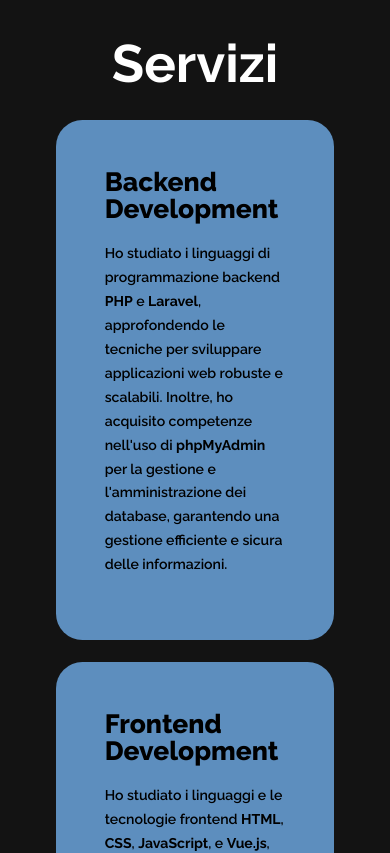
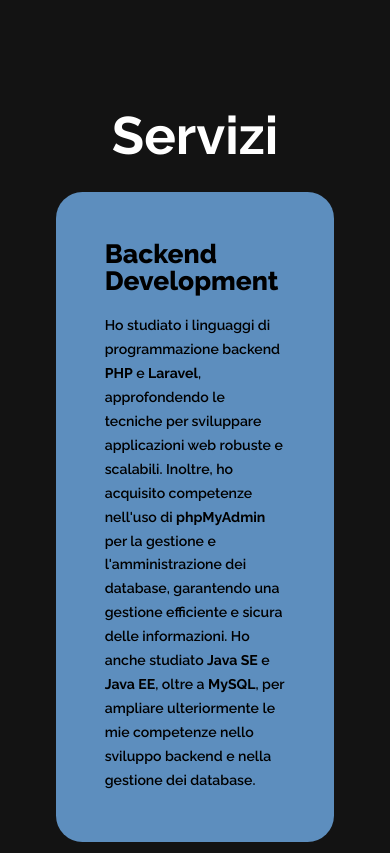
Before and after one commit to gianlucanied/my-new-portfolio, a Vue app: page / in a window 390 px wide. Shown: the part 1280-2133 px from the top of the page. Built offline with nearby package versions, Linux system fonts and the light colour scheme.

Commit message:
add: java academy

```diff
--- a/src/i18n.js
+++ b/src/i18n.js
@@ -10,9 +10,9 @@
     projects: "Projects",
     contacts: "Contacts",
     testoPresentazione:
-      "💁🏻‍♂️ I'm a Jr. Full Stack Web Developer, ambitious and passionate about the Tech world in all its facets. I have just successfully completed the Boolean Academy course, where I gained skills in the main development technologies for both <b>Frontend</b> and <b>Backend</b>. <br/>💪🏻 With a solid foundation of technical knowledge and a strong predisposition for teamwork, I am ready to tackle challenging projects in the field of software development.",
+      "💁🏻‍♂️ I'm a Jr. Full Stack Web Developer, ambitious and passionate about the Tech world in all its facets. I have just successfully completed the Boolean Academy course, where I gained skills in the main development technologies for both <b>Frontend</b> and <b>Backend</b>. <br/>💪🏻 With a solid foundation of technical knowledge and a strong predisposition for teamwork, I am ready to tackle challenging projects in the field of software development. Currently, I am attending an academy for IT consulting with the aim of deepening my study of Java SE and Java EE.",
     pBackend:
-      "I have studied backend programming languages such as <b>PHP</b> and <b>Laravel</b>, delving into techniques to develop robust and scalable web applications. Additionally, I have gained skills in using <b>phpMyAdmin</b> for database management and administration, ensuring efficient and secure handling of information.",
+      "I have studied backend programming languages such as <b>PHP</b> and <b>Laravel</b>, delving into techniques to develop robust and scalable web applications. Additionally, I have gained skills in using <b>phpMyAdmin</b> for database management and administration, ensuring efficient and secure handling of information. I have also studied <b>Java SE</b> and <b>Java EE</b>, as well as <b>MySQL</b>, to further expand my skills in backend development and database management.",
     pFrontend:
       "I have studied frontend languages and technologies such as <b>HTML</b>, <b>CSS</b>, <b>JavaScript</b>, and <b>Vue.js</b>, delving into techniques for creating intuitive and responsive user interfaces. Additionally, I have gained skills in using <b>Bootstrap</b> to develop elegant and functional designs, ensuring an optimal user experience across various platforms and devices.",
     pProgetto1:
@@ -33,9 +33,9 @@
     projects: "Miei Progetti",
     contacts: "Contatti",
     testoPresentazione:
-      "💁🏻‍♂️ Sono un Jr. Full Stack Web Developer, ambizioso e appassionato del mondo Tech in tutte le sue sfaccettature. Ho appena concluso con successo il corso di Boolean Academy, dove ho acquisito competenze nelle principali tecnologie di sviluppo sia per il <b>Frontend</b> che per il <b>Backend</b>. <br/>💪🏻 Con una solida base di conoscenze tecniche e una forte predisposizione al lavoro di squadra, sono pronto ad affrontare sfide stimolanti nel campo dello sviluppo software. ",
+      "💁🏻‍♂️ Sono un Jr. Full Stack Web Developer, ambizioso e appassionato del mondo Tech in tutte le sue sfaccettature. Ho appena concluso con successo il corso di Boolean Academy, dove ho acquisito competenze nelle principali tecnologie di sviluppo sia per il <b>Frontend</b> che per il <b>Backend</b>. <br/>💪🏻 Con una solida base di conoscenze tecniche e una forte predisposizione al lavoro di squadra, sono pronto ad affrontare sfide stimolanti nel campo dello sviluppo software. Attualmente, sto frequentando un'academy per ITconsulting, con lo scopo di approfondire lo studio di Java SE e Java EE.",
     pBackend:
-      "Ho studiato i linguaggi di programmazione backend <b>PHP</b> e <b>Laravel</b>, approfondendo le tecniche per sviluppare applicazioni web robuste e scalabili. Inoltre, ho acquisito competenze nell'uso di <b>phpMyAdmin</b> per la gestione e l'amministrazione dei database, garantendo una gestione efficiente e sicura delle informazioni. ",
+      "Ho studiato i linguaggi di programmazione backend <b>PHP</b> e <b>Laravel</b>, approfondendo le tecniche per sviluppare applicazioni web robuste e scalabili. Inoltre, ho acquisito competenze nell'uso di <b>phpMyAdmin</b> per la gestione e l'amministrazione dei database, garantendo una gestione efficiente e sicura delle informazioni. Ho anche studiato <b>Java SE</b> e <b>Java EE</b>, oltre a <b>MySQL</b>, per ampliare ulteriormente le mie competenze nello sviluppo backend e nella gestione dei database.",
     pFrontend:
       "Ho studiato i linguaggi e le tecnologie frontend <b>HTML</b>, <b>CSS</b>, <b>JavaScript</b>, e <b>Vue.js</b>, approfondendo le tecniche per creare interfacce utente intuitive e responsive. Inoltre, ho acquisito competenze nell'uso di Bootstrap per sviluppare design eleganti e funzionali, garantendo un'esperienza utente ottimale su diverse piattaforme e dispositivi. ",
     pProgetto1:
--- a/src/pages/AppHome.vue
+++ b/src/pages/AppHome.vue
@@ -44,7 +44,7 @@
 
       <div class="btn-group">
         <a href="#projects" class="btn">{{ $t("projects") }}</a>
-        <a href="/Gianluca.Nieddu.pdf" id="cv-button" download class="btn"
+        <a href="/Gianluca.Nieddu1.pdf" id="cv-button" download class="btn"
           >Download CV</a
         >
       </div>
@@ -80,6 +80,7 @@
       <i class="fa-brands fa-sass"></i>
       <i class="bx bxl-php"></i>
       <i class="fa-brands fa-laravel"></i>
+      <i class="bx bxl-java"></i>
     </div>
   </section>
 
--- a/src/style.css
+++ b/src/style.css
@@ -487,7 +487,6 @@
   flex-direction: column;
   text-align: left;
   height: auto;
-  /* max-height: 200px; */
   justify-content: left;
   align-items: baseline;
   padding: 5rem 5rem;
@@ -761,8 +760,8 @@
 
 @media (max-width: 514px) {
   .service-box {
-    height: 520px;
-    padding-bottom: 40px;
+    height: auto;
+    /* padding-bottom: 40px; */
   }
   .home-img img {
     width: 70vw;
```
Also changed, not shown: 1 other file (tests, documents, lock files or other folders).
